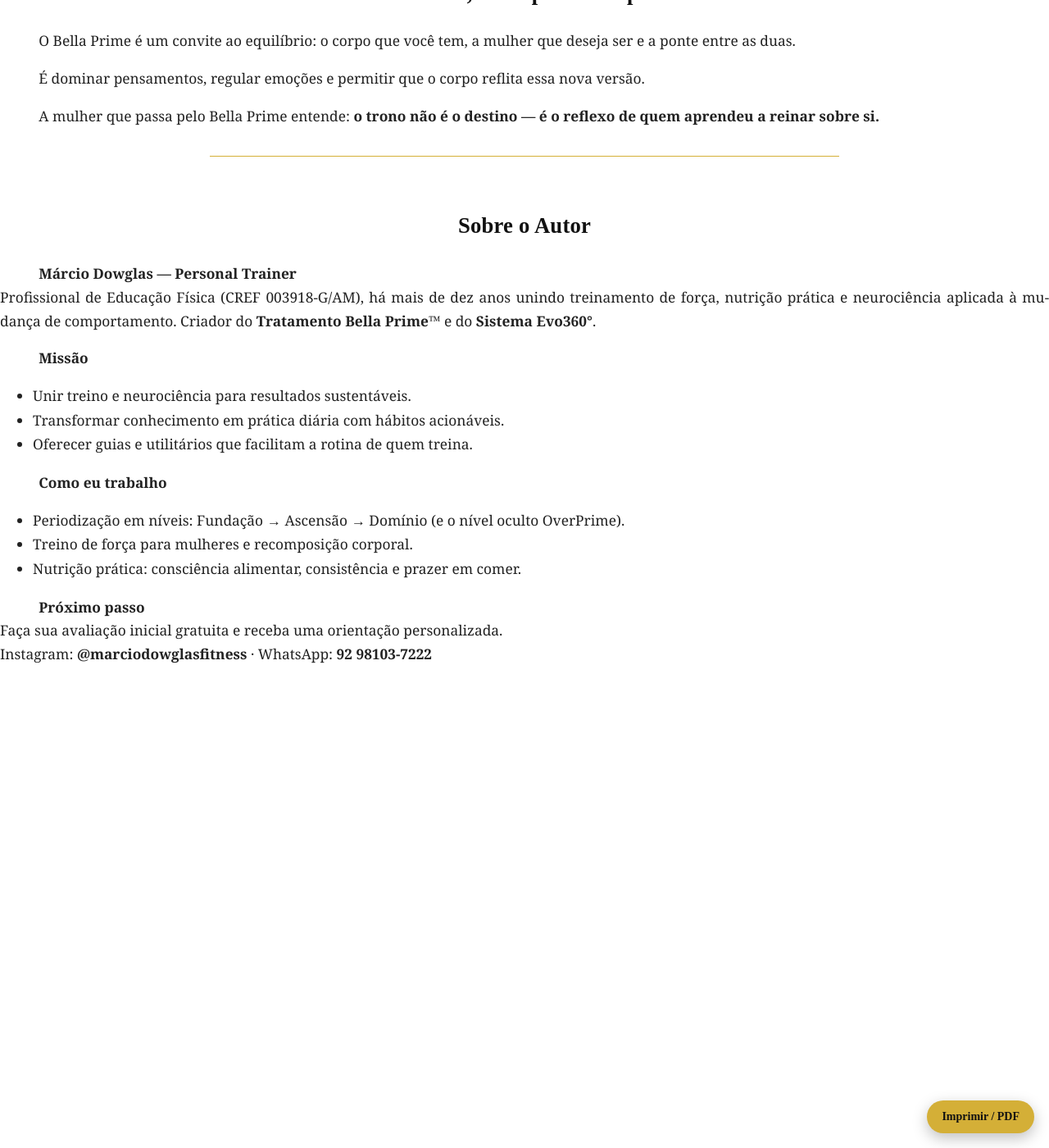
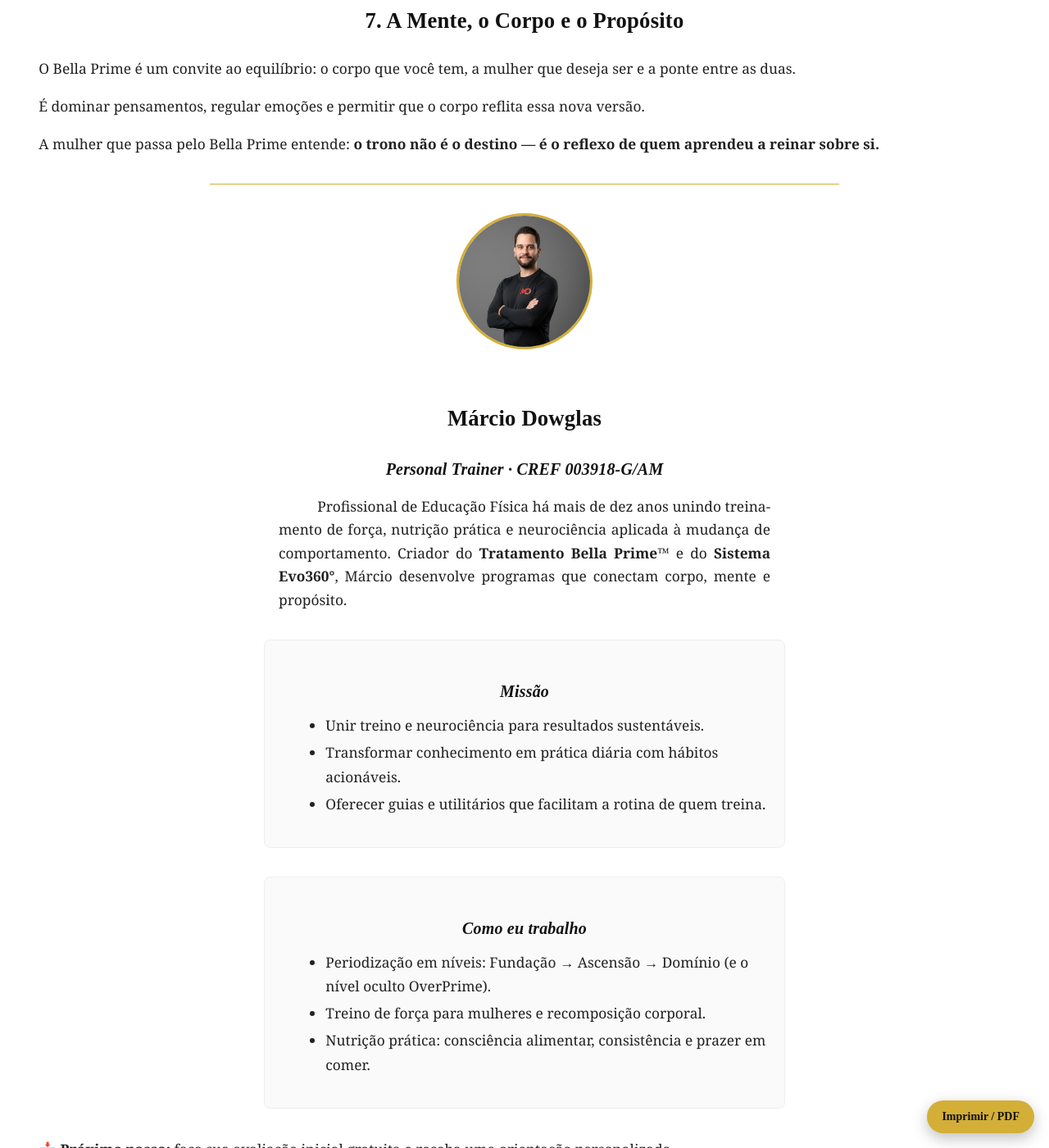
Before and after one commit to mbritodowglas-collab/ebook-creator, a Jekyll site: the page built from ebooks/bella-prime.md, in a window 1280 px wide and 1400 px high, scrolled down 3827 px. Shown: the whole window at 82% size. Built offline with Jekyll 4.4.1, drawn with Linux system fonts in a browser that asks for light colours; some of the changed text lies outside the part shown.

Commit message:
Atualizar o bella-prime.md

```diff
--- a/ebooks/bella-prime.md
+++ b/ebooks/bella-prime.md
@@ -6,12 +6,11 @@
 date: "2025"
 ---
 
-<!-- CAPA (página 1 inteira, centrada e estável no PDF) -->
+<!-- CAPA (página 1 inteira, SVG para PDF perfeito) -->
 <div class="cover-page">
   <svg class="cover-svg" width="210mm" height="297mm"
        viewBox="0 0 210 297" xmlns="http://www.w3.org/2000/svg">
     <rect width="210" height="297" fill="#000"/>
-    <!-- use 'meet' p/ não cortar; troque por 'slice' se quiser sangrar -->
     <image href="{{ '/assets/img/cover-bella-prime.jpg' | relative_url }}"
            x="0" y="0" width="210" height="297"
            preserveAspectRatio="xMidYMid meet"/>
@@ -49,6 +49,8 @@
 
 <hr class="divider-gold">
 
+<div class="page-break"></div>
+
 # 2. O Que é o Tratamento Bella Prime
 
 O Bella Prime é um processo de **evolução física e mental** dividido em níveis. Cada fase prepara você para a seguinte, sem pressa, sem culpa e sem cobrança vazia.
@@ -60,6 +62,8 @@
 <div class="quote-center">“Não é sobre estética. É sobre consciência.”</div>
 
 <hr class="divider-gold">
+
+<div class="page-break"></div>
 
 # 3. Os Níveis da Jornada
 
@@ -76,6 +80,8 @@
 
 <hr class="divider-gold">
 
+<div class="page-break"></div>
+
 # 4. O Poder da Neurociência
 
 Toda mudança começa no cérebro. Antes do corpo agir, o cérebro decide se vale a pena.
@@ -85,6 +91,8 @@
 Você transforma esforço em prazer, treino em hábito e resultado em consequência. Não é força de vontade. É **automatização do progresso**.
 
 <hr class="divider-gold">
+
+<div class="page-break"></div>
 
 # 5. A Nutrição que Sustenta Resultados
 
@@ -96,6 +104,8 @@
 
 <hr class="divider-gold">
 
+<div class="page-break"></div>
+
 # 6. O Treino como Ferramenta de Identidade
 
 Treinar não é só queimar calorias. É **construir identidade**.
@@ -105,6 +115,8 @@
 O treino, no Bella Prime, é um ritual. É o momento de silenciar o mundo e se conectar com a mulher que você está se tornando. Você treina para **ser**, não para caber.
 
 <hr class="divider-gold">
+
+<div class="page-break"></div>
 
 # 7. A Mente, o Corpo e o Propósito
 
@@ -116,21 +128,38 @@
 
 <hr class="divider-gold">
 
-# Sobre o Autor
+<div class="page-break"></div>
 
-**Márcio Dowglas — Personal Trainer**
-Profissional de Educação Física (CREF 003918-G/AM), há mais de dez anos unindo treinamento de força, nutrição prática e neurociência aplicada à mudança de comportamento. Criador do **Tratamento Bella Prime™** e do **Sistema Evo360°**.
+<!-- SOBRE O AUTOR (página exclusiva) -->
+<div class="author-page" style="text-align:center;">
+  <img src="{{ '/assets/img/autor.jpg' | relative_url }}"
+       alt="Márcio Dowglas"
+       style="width:160px;height:160px;object-fit:cover;border-radius:50%;margin:0 auto 1.5em;border:3px solid #d4af37;">
+  <h1>Márcio Dowglas</h1>
+  <h3>Personal Trainer · CREF 003918-G/AM</h3>
+  <p style="max-width:600px;margin:1em auto;text-align:justify;text-indent:1.25cm;">
+    Profissional de Educação Física há mais de dez anos unindo treinamento de força, nutrição prática e neurociência aplicada à mudança de comportamento.
+    Criador do <strong>Tratamento Bella Prime™</strong> e do <strong>Sistema Evo360°</strong>, Márcio desenvolve programas que conectam corpo, mente e propósito.
+  </p>
 
-**Missão**
-- Unir treino e neurociência para resultados sustentáveis.
-- Transformar conhecimento em prática diária com hábitos acionáveis.
-- Oferecer guias e utilitários que facilitam a rotina de quem treina.
+  <div class="about-box" style="max-width:600px;margin:2em auto;text-align:left;">
+    <h3>Missão</h3>
+    <ul class="author-highlights">
+      <li>Unir treino e neurociência para resultados sustentáveis.</li>
+      <li>Transformar conhecimento em prática diária com hábitos acionáveis.</li>
+      <li>Oferecer guias e utilitários que facilitam a rotina de quem treina.</li>
+    </ul>
+  </div>
 
-**Como eu trabalho**
-- Periodização em níveis: Fundação → Ascensão → Domínio (e o nível oculto OverPrime).
-- Treino de força para mulheres e recomposição corporal.
-- Nutrição prática: consciência alimentar, consistência e prazer em comer.
+  <div class="about-box" style="max-width:600px;margin:2em auto;text-align:left;">
+    <h3>Como eu trabalho</h3>
+    <ul class="author-highlights">
+      <li>Periodização em níveis: Fundação → Ascensão → Domínio (e o nível oculto OverPrime).</li>
+      <li>Treino de força para mulheres e recomposição corporal.</li>
+      <li>Nutrição prática: consciência alimentar, consistência e prazer em comer.</li>
+    </ul>
+  </div>
 
-**Próximo passo**
-Faça sua avaliação inicial gratuita e receba uma orientação personalizada.
-Instagram: **@marciodowglasfitness** · WhatsApp: **92 98103-7222**
+  <p style="margin-top:2em;">📩 <strong>Próximo passo:</strong> faça sua avaliação inicial gratuita e receba uma orientação personalizada.</p>
+  <p><strong>Instagram:</strong> @marciodowglasfitness · <strong>WhatsApp:</strong> 92 98103-7222</p>
+</div>
```
Also changed, not shown: other parts of ebooks/bella-prime.md (+1 -0 lines).
